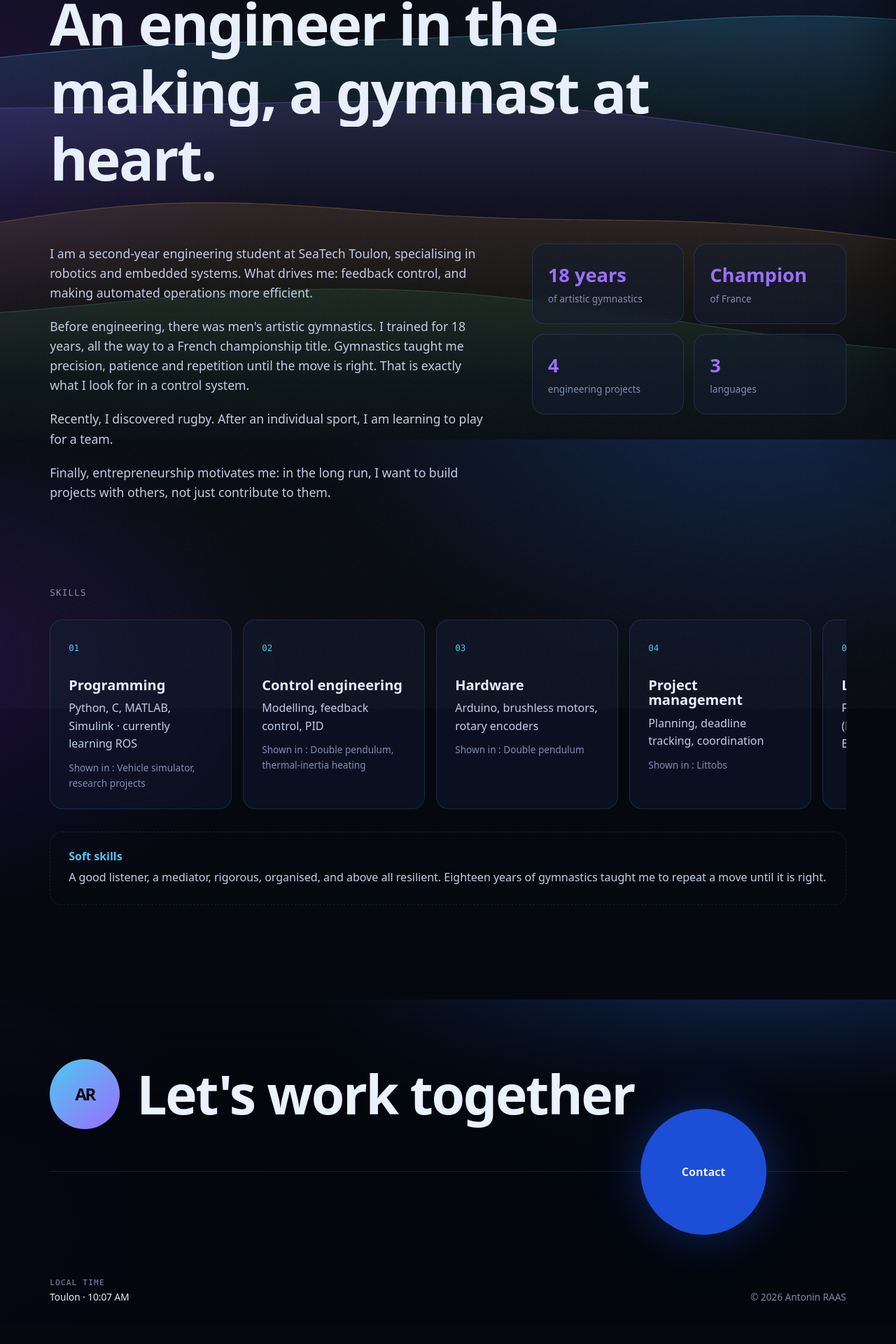
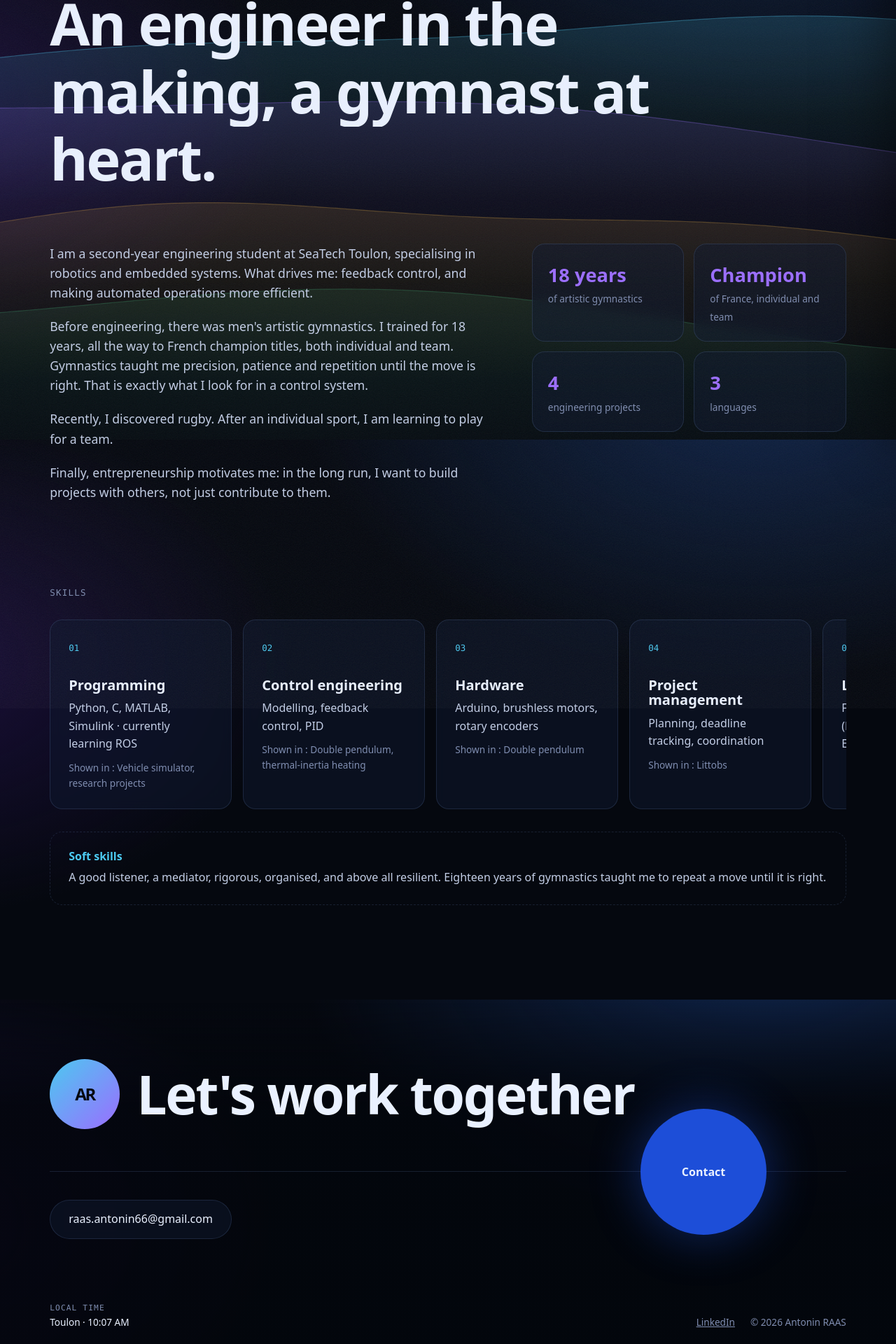
Before and after one commit to raasantonin66-debug/portfolio, a Next.js app: page /en/about in a window 1280 px wide. Shown: the part 172-2092 px from the top of the page at 70% size. Before the commit the page ends 2066 px from the top, so only its background shows below. Built offline with nearby package versions, Linux system fonts and the light colour scheme.

Commit message:
Ajoute l'email et le LinkedIn, précise les titres de champion de France (individuel et par équipe)
Co-Authored-By: Claude Opus 5.5 <noreply@anthropic.com>
Claude-Session: https://claude.ai/code/session_01652LqGyCrqj5XFGkx6YCkF

```diff
--- a/content/en.ts
+++ b/content/en.ts
@@ -155,21 +155,21 @@ export const en: Dict = {
   aboutTitle: "About",
   about: [
     "I am a second-year engineering student at SeaTech Toulon, specialising in robotics and embedded systems. What drives me: feedback control, and making automated operations more efficient.",
-    "Before engineering, there was men's artistic gymnastics. I trained for 18 years, all the way to a French championship title. Gymnastics taught me precision, patience and repetition until the move is right. That is exactly what I look for in a control system.",
+    "Before engineering, there was men's artistic gymnastics. I trained for 18 years, all the way to French champion titles, both individual and team. Gymnastics taught me precision, patience and repetition until the move is right. That is exactly what I look for in a control system.",
     "Recently, I discovered rugby. After an individual sport, I am learning to play for a team.",
     "Finally, entrepreneurship motivates me: in the long run, I want to build projects with others, not just contribute to them.",
   ],
   stats: [
     { value: "18 years", label: "of artistic gymnastics" },
-    { value: "Champion", label: "of France" },
+    { value: "Champion", label: "of France, individual and team" },
     { value: "4", label: "engineering projects" },
     { value: "3", label: "languages" },
   ],
   contactTitle: "Contact",
   contactText: "An internship, a project, an idea to build together? Get in touch.",
   links: {
-    email: "",
-    linkedin: "",
+    email: "raas.antonin66@gmail.com",
+    linkedin: "https://www.linkedin.com/in/antonin-raas-05b731386",
     github: "",
   },
   footer: "Site designed and built by Antonin RAAS.",
--- a/content/es.ts
+++ b/content/es.ts
@@ -155,21 +155,21 @@ export const es: Dict = {
   aboutTitle: "Sobre mí",
   about: [
     "Estoy en segundo año de ingeniería en SeaTech Toulon, especialidad robótica y sistemas embebidos. Lo que me apasiona: el control realimentado y hacer más eficientes las operaciones automatizadas.",
-    "Antes de la ingeniería estuvo la gimnasia artística masculina. La practiqué durante 18 años, hasta el título de campeón de Francia. La gimnasia me enseñó precisión, paciencia y repetición hasta el gesto justo. Es exactamente lo que busco en un sistema de control.",
+    "Antes de la ingeniería estuvo la gimnasia artística masculina. La practiqué durante 18 años, hasta los títulos de campeón de Francia individual y por equipos. La gimnasia me enseñó precisión, paciencia y repetición hasta el gesto justo. Es exactamente lo que busco en un sistema de control.",
     "Hace poco descubrí el rugby. Después de un deporte individual, aprendo a jugar para un equipo.",
     "Por último, me motiva el emprendimiento: a largo plazo quiero construir proyectos con otros, no solo contribuir a ellos.",
   ],
   stats: [
     { value: "18 años", label: "de gimnasia artística" },
-    { value: "Campeón", label: "de Francia" },
+    { value: "Campeón", label: "de Francia, individual y por equipos" },
     { value: "4", label: "proyectos de ingeniería" },
     { value: "3", label: "idiomas" },
   ],
   contactTitle: "Contacto",
   contactText: "¿Unas prácticas, un proyecto, una idea para construir juntos? Escríbeme.",
   links: {
-    email: "",
-    linkedin: "",
+    email: "raas.antonin66@gmail.com",
+    linkedin: "https://www.linkedin.com/in/antonin-raas-05b731386",
     github: "",
   },
   footer: "Sitio diseñado y desarrollado por Antonin RAAS.",
--- a/content/fr.ts
+++ b/content/fr.ts
@@ -166,13 +166,13 @@ export const fr = {
   aboutTitle: "À propos",
   about: [
     "Je suis en deuxième année d'école d'ingénieur à SeaTech Toulon, spécialité robotique et systèmes embarqués. Ce qui me passionne : l'asservissement, et rendre les opérations automatisées plus efficaces.",
-    "Avant l'ingénierie, il y a eu la gymnastique artistique masculine. J'en ai fait pendant 18 ans, jusqu'au titre de champion de France. La gym m'a appris la précision, la patience et la répétition jusqu'au geste juste. C'est exactement ce que je cherche dans un système asservi.",
+    "Avant l'ingénierie, il y a eu la gymnastique artistique masculine. J'en ai fait pendant 18 ans, jusqu'aux titres de champion de France en individuel et par équipe. La gym m'a appris la précision, la patience et la répétition jusqu'au geste juste. C'est exactement ce que je cherche dans un système asservi.",
     "Récemment, j'ai découvert le rugby. Après un sport individuel, j'y apprends à jouer pour un collectif.",
     "Enfin, l'entrepreneuriat me motive : à terme, j'aimerais construire des projets avec d'autres, pas seulement y contribuer.",
   ],
   stats: [
     { value: "18 ans", label: "de gymnastique artistique" },
-    { value: "Champion", label: "de France" },
+    { value: "Champion", label: "de France, en individuel et par équipe" },
     { value: "4", label: "projets d'ingénierie" },
     { value: "3", label: "langues" },
   ],
@@ -180,8 +180,8 @@ export const fr = {
   contactText: "Un stage, un projet, une idée à construire ensemble ? Écrivez-moi.",
   // À compléter : laisser vide masque le lien.
   links: {
-    email: "",
-    linkedin: "",
+    email: "raas.antonin66@gmail.com",
+    linkedin: "https://www.linkedin.com/in/antonin-raas-05b731386",
     github: "",
   },
   footer: "Site conçu et développé par Antonin RAAS.",
```
